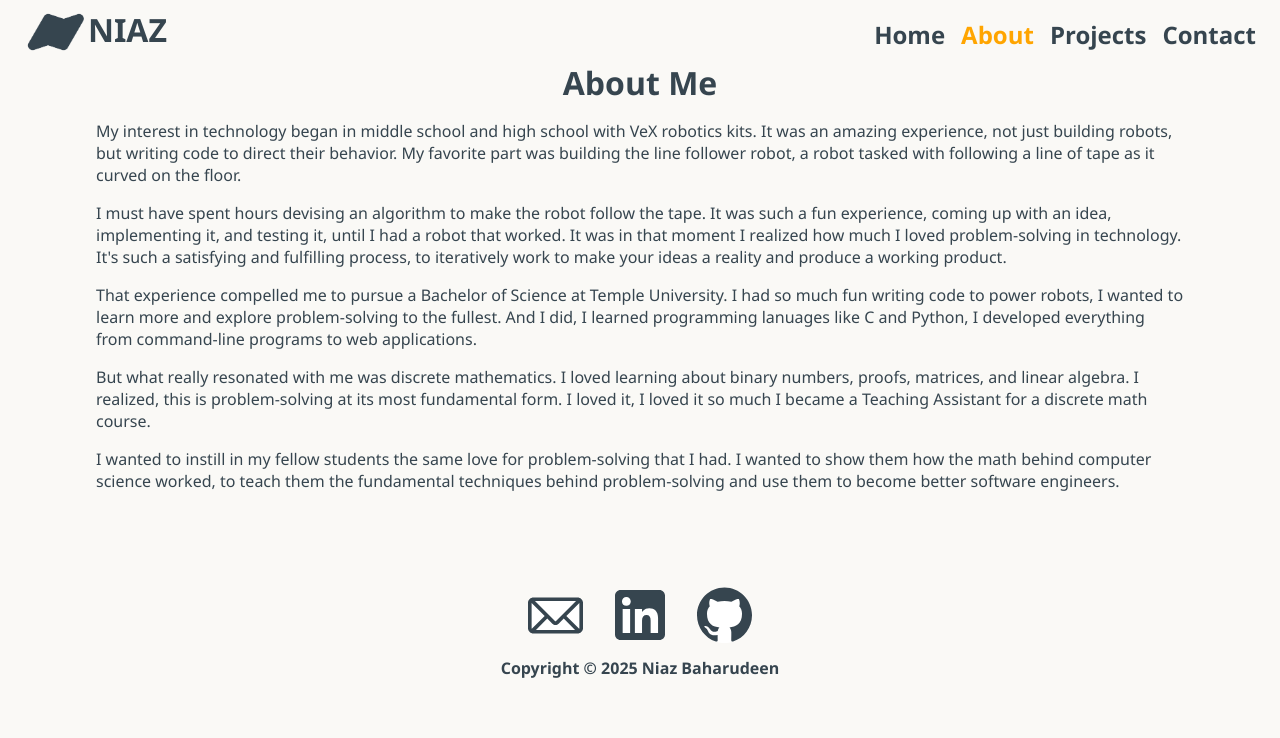
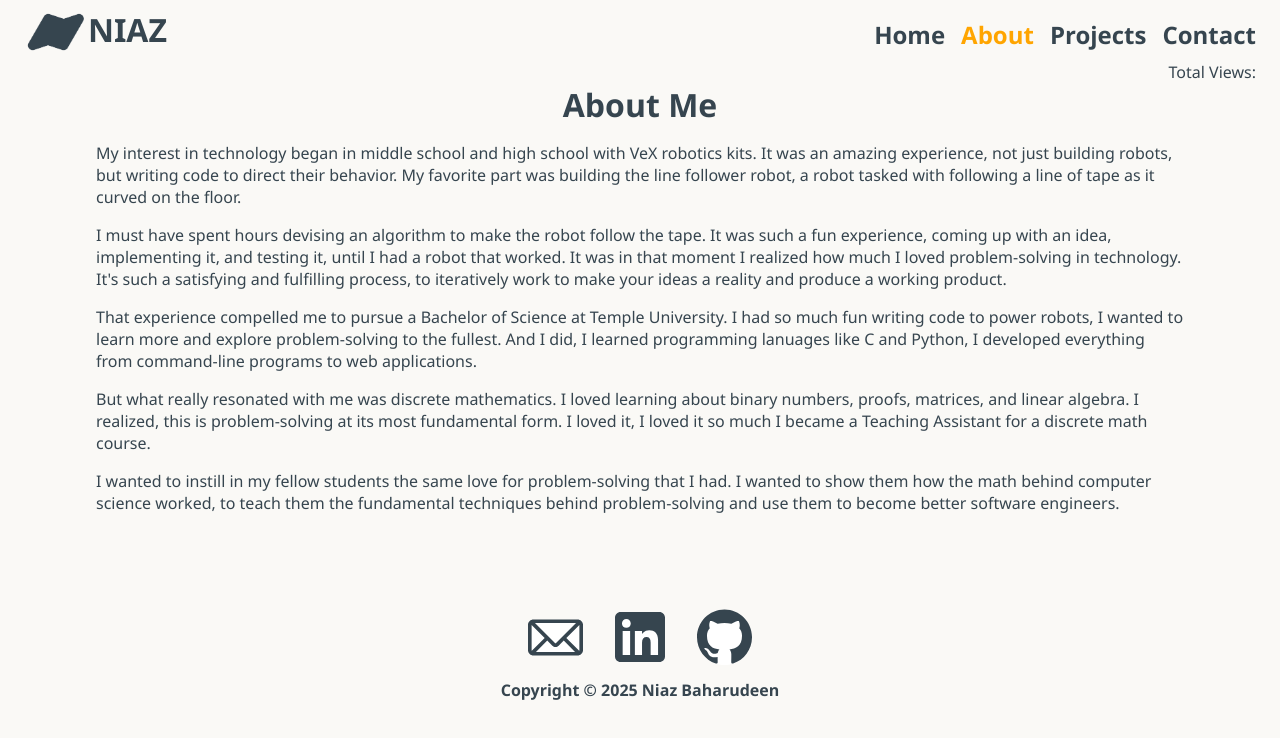
Before and after one commit to tuk05348/website-frontend, an Angular app: page /about in a window 1280 px wide. Shown: the top 738 px of the page. Built offline with nearby package versions, Linux system fonts and the light colour scheme.

Commit message:
Increased char limit for character form, centralized limit in variable. Added a visitor counter to navbar.

```diff
--- a/src/app/Components/navbar/navbar.component.css
+++ b/src/app/Components/navbar/navbar.component.css
@@ -1,9 +1,19 @@
+.header {
+    display: flex;
+    flex-direction: column;
+    padding: 0px 1em;
+}
+
 .nav-container {
     display: flex;
     align-items: center;
     justify-content: space-between;
-    padding: 0px 1em;
     z-index: 1;
+}
+
+.counter {
+    display: flex;
+    justify-content: flex-end;
 }
 
 .logo {
--- a/src/app/Components/navbar/navbar.component.html
+++ b/src/app/Components/navbar/navbar.component.html
@@ -1,3 +1,4 @@
+<div class="header">
     <nav class="nav-container">
         <div class="logo-container">
             <div class="logo">
@@ -15,3 +16,5 @@
             <a class="link" routerLink="/contact" routerLinkActive="highlight" (click)="menuOpen = false">Contact</a>
         </div>
     </nav>
+    <span class="counter">Total Views: </span>
+</div>
--- a/src/app/Components/navbar/navbar.component.ts
+++ b/src/app/Components/navbar/navbar.component.ts
@@ -10,4 +10,10 @@ import { RouterModule } from '@angular/router';
 export class NavbarComponent {
 
   menuOpen: boolean = false; //variable to track whether the hamburger menu on mobile/tablet is open
+
+  visitorCount: number = 0;
+
+  ngOnInit() {
+
+  }
 }
--- a/src/app/contact/contact.component.html
+++ b/src/app/contact/contact.component.html
@@ -25,7 +25,7 @@
                 Message is required
             </div>
             <div *ngIf="message?.hasError('maxlength')">
-                Message cannot be longer than 200 characters
+                Message cannot be longer than {{ characterLimit }} characters
             </div>
         </div>
         <br>
--- a/src/app/contact/contact.component.ts
+++ b/src/app/contact/contact.component.ts
@@ -18,11 +18,12 @@ export class ContactComponent {
   formSubmitted: boolean = false; //member to track whether form has been successfully submitted
   formSuccess: boolean = false;
   formError: boolean = false;
+  characterLimit: number = 500;
 
   contactForm = new FormGroup({
     name: new FormControl('', Validators.required),
     email: new FormControl('', [Validators.required, Validators.email]),
-    message: new FormControl('', [Validators.required, Validators.maxLength(200)])
+    message: new FormControl('', [Validators.required, Validators.maxLength(this.characterLimit)])
   })
 
   //getters to get form controls from the form group
```
Lines whose indentation alone changed are shown as unchanged.
